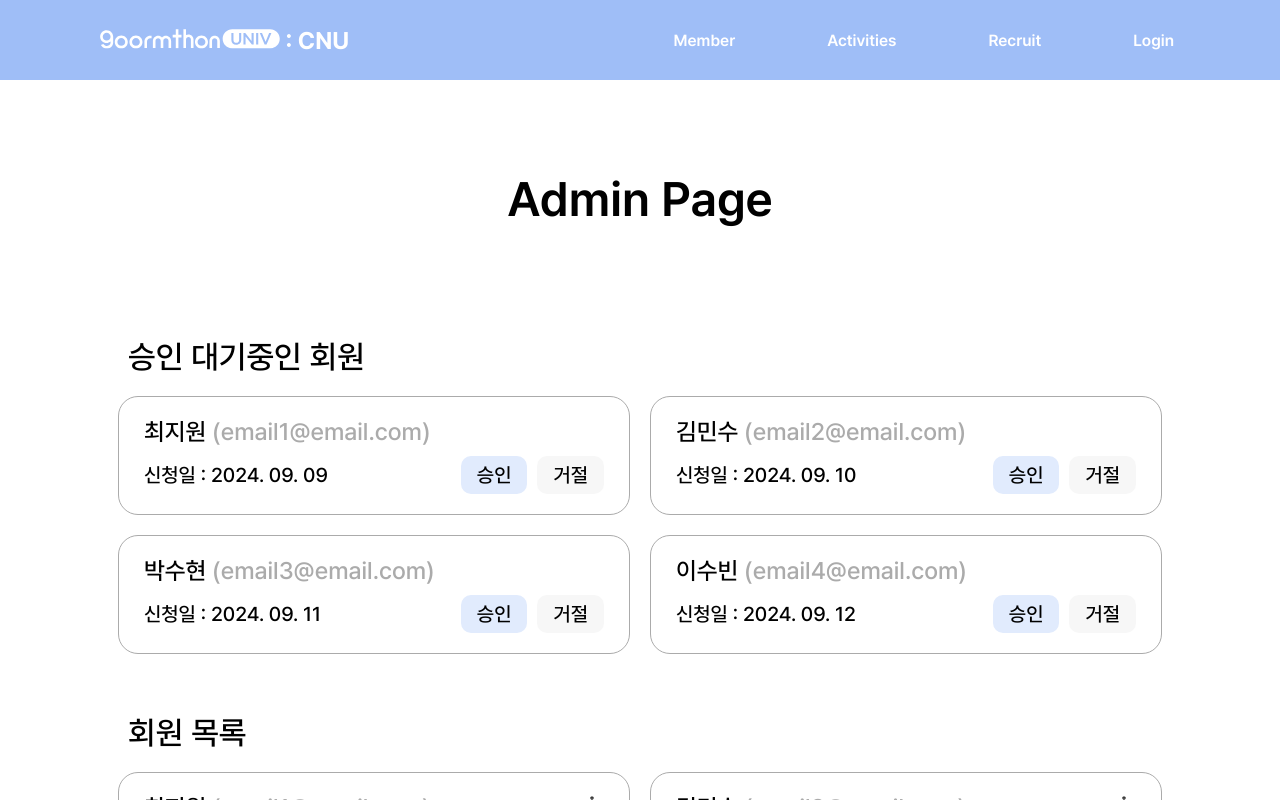
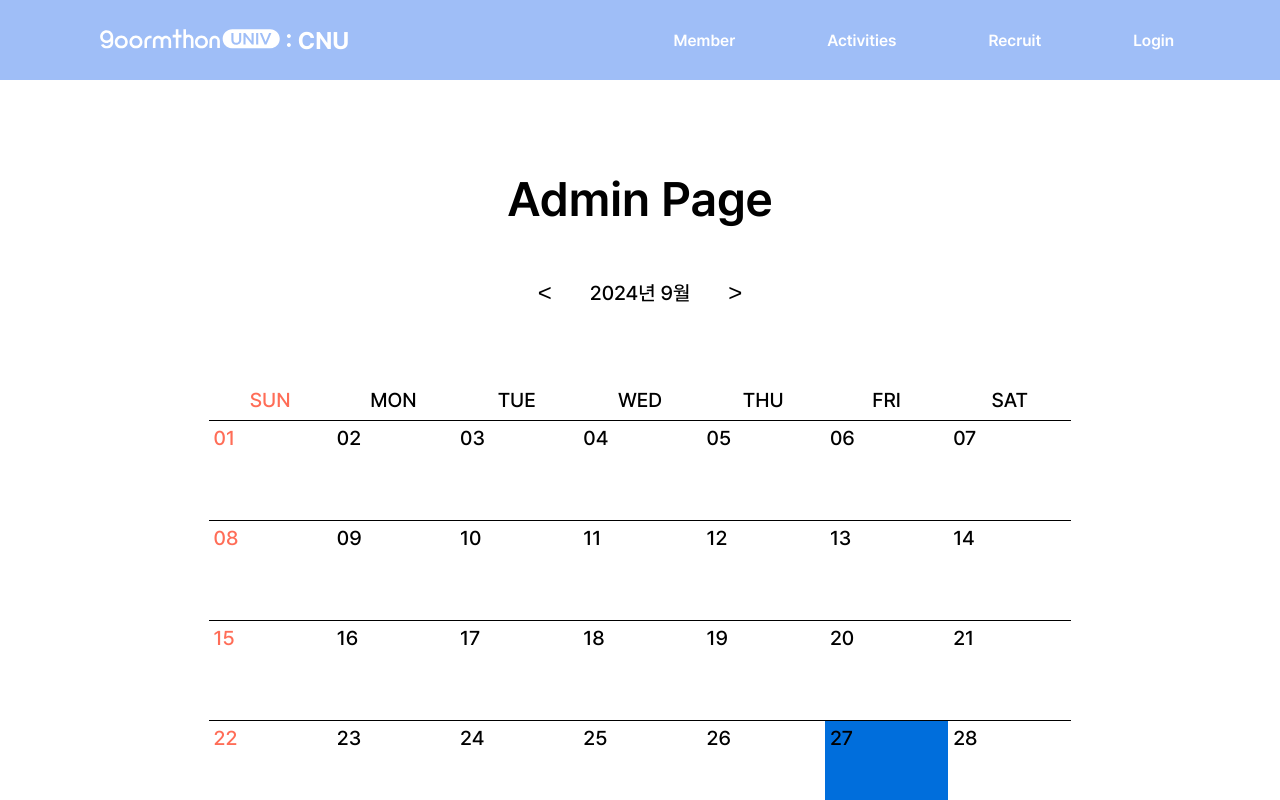
Before and after one commit to 9oormthonUNIV-JNU/B_FE, a React (Vite) app in the folder 9oormthonUNIV_JNU/: page /admin in a window 1280 px wide. Shown: the top 800 px of the page. Built offline with nearby package versions, Linux system fonts and the light colour scheme; the HTML template or start-up script is replaced by a standard one.

Commit message:
feat: CustomCalendar 구현

```diff
--- /dev/null
+++ b/9oormthonUNIV_JNU/src/components/admin/organisms/AdminCalendar.tsx
@@ -0,0 +1,7 @@
+import CustomCalendar from "../../general/molecules/CustomCalendar";
+
+const AdminCalendar = () => {
+  return <CustomCalendar />;
+};
+
+export default AdminCalendar;
--- a/9oormthonUNIV_JNU/src/components/admin/templates/MemberManage.tsx
+++ b/9oormthonUNIV_JNU/src/components/admin/templates/MemberManage.tsx
@@ -2,7 +2,7 @@ import PendingMemberList from "../organisms/PendingMemberList";
 import ApprovedMemberList from "../organisms/ApprovedMemberList";
 import styled from "styled-components";
 
-const MemberManage = styled.div`
+const MemberManageContainer = styled.div`
   display: flex;
   flex-direction: column;
   margin-top: 80px;
@@ -12,10 +12,10 @@ const MemberManage = styled.div`
 const MemeberManage = () => {
   return (
     <div>
-      <MemberManage>
+      <MemberManageContainer>
         <PendingMemberList />
         <ApprovedMemberList />
-      </MemberManage>
+      </MemberManageContainer>
     </div>
   );
 };
--- a/9oormthonUNIV_JNU/src/components/admin/templates/ScheduleManage.tsx
+++ b/9oormthonUNIV_JNU/src/components/admin/templates/ScheduleManage.tsx
@@ -1,5 +1,22 @@
+import AdminCalendar from "../organisms/AdminCalendar";
+import styled from "styled-components";
+
+const ScheduleManageContainer = styled.div`
+  display: flex;
+  justify-content: center;
+  align-items: center;
+  flex-direction: column;
+  margin-top: 20px;
+  width: 80%;
+  margin: 0 auto 130px;
+`;
+
 const ScheduleManage = () => {
-  return <div>ScheduleManage</div>;
+  return (
+    <ScheduleManageContainer>
+      <AdminCalendar />
+    </ScheduleManageContainer>
+  );
 };
 
 export default ScheduleManage;
--- /dev/null
+++ b/9oormthonUNIV_JNU/src/components/general/molecules/CustomCalendar.tsx
@@ -0,0 +1,158 @@
+import { useState } from "react";
+import Calendar from "react-calendar";
+import styled from "styled-components";
+
+const CalendarWrapper = styled.div`
+  display: flex;
+  flex-direction: column;
+  width: 100%;
+  background-color: white; /* 전체 배경 흰색 */
+  padding: 20px;
+`;
+
+const MonthNavigation = styled.div`
+  display: flex;
+  justify-content: center;
+  align-items: center;
+  margin-bottom: 80px;
+  gap: 32px;
+`;
+
+const NavButton = styled.button`
+  background: none;
+  border: none;
+  font-size: 1.5rem;
+  cursor: pointer;
+  color: black;
+`;
+
+const StyledCalendar = styled(Calendar)`
+  width: 100%;
+  border: none;
+
+  .react-calendar__tile {
+    position: relative;
+    height: 100px;
+    display: flex;
+    flex-direction: column;
+    align-items: flex-start;
+    padding: 5px;
+    box-sizing: border-box;
+    border-top: 1px solid black !important;
+    background-color: white;
+    border: none; /* 모든 경계선 제거 */
+
+    /* 기본 숫자 숨기기 */
+    & > abbr {
+      display: none; /* 기본 날짜 텍스트 숨기기 */
+    }
+  }
+
+  /* 토요일은 검은색으로 설정 */
+  .react-calendar__month-view__days__day--weekend:nth-child(7n) {
+    color: black;
+  }
+
+  /* 일요일 텍스트 색상 #ff6d57로 설정 */
+  .react-calendar__month-view__weekdays__weekday:nth-child(1) abbr {
+    color: #ff6d57; /* 일요일(SUN)의 글씨 색상을 #ff6d57로 설정 */
+  }
+
+  .react-calendar__tile--active {
+    background-color: #006edc;
+    color: white;
+  }
+
+  /* 요일을 대문자 세 글자로 설정 */
+  .react-calendar__month-view__weekdays__weekday {
+    text-align: center;
+    font-size: 1rem;
+    font-weight: bold;
+    color: black;
+    margin-bottom: 8px;
+  }
+
+  /* 요일 스타일 */
+  .react-calendar__month-view__weekdays__weekday abbr {
+    font-family: "Pretendard", sans-serif;
+    font-size: 20px;
+    font-weight: 500;
+    text-decoration: none; /* 밑줄 제거 */
+  }
+
+  /* 기본 네비게이션을 숨깁니다 */
+  .react-calendar__navigation {
+    display: none;
+  }
+`;
+
+// 날짜 텍스트 스타일링
+const DateText = styled.div`
+  font-family: "Pretendard", sans-serif;
+  font-size: 20px;
+  font-weight: 500;
+  color: ${({ isSunday }) => (isSunday ? "#ff6d57" : "#000")};
+`;
+
+const EventList = styled.div`
+  margin-top: 10px;
+  font-size: 0.8rem;
+  color: black;
+`;
+
+const CustomCalendar = () => {
+  const [date, setDate] = useState(new Date());
+
+  // 월을 이동하는 함수 (이전 달, 다음 달)
+  const handlePrevMonth = () => {
+    const prevMonth = new Date(date.setMonth(date.getMonth() - 1));
+    setDate(prevMonth);
+  };
+
+  const handleNextMonth = () => {
+    const nextMonth = new Date(date.setMonth(date.getMonth() + 1));
+    setDate(nextMonth);
+  };
+
+  // 월과 연도를 표시하는 형식
+  const formattedMonthYear = date.toLocaleDateString("ko-KR", {
+    year: "numeric",
+    month: "long",
+  });
+
+  // 현재 월을 저장
+  const currentMonth = date.getMonth();
+
+  return (
+    <CalendarWrapper>
+      {/* 월 네비게이션 */}
+      <MonthNavigation>
+        <NavButton onClick={handlePrevMonth}>{"<"}</NavButton>
+        <DateText>{formattedMonthYear}</DateText>
+        <NavButton onClick={handleNextMonth}>{">"}</NavButton>
+      </MonthNavigation>
+
+      {/* 달력 */}
+      <StyledCalendar
+        onChange={setDate}
+        value={date}
+        locale="en-US"
+        formatShortWeekday={(locale, date) =>
+          date.toLocaleDateString("en-US", { weekday: "short" }).toUpperCase()
+        }
+        /* 숫자를 두 자리 형식으로 표시 */
+        tileContent={
+          ({ date, view }) =>
+            view === "month" && date.getMonth() === currentMonth ? (
+              <DateText isSunday={date.getDay() === 0}>
+                {date.getDate().toString().padStart(2, "0")}
+                {/* 숫자를 두 자리로 */}
+              </DateText>
+            ) : null /* 현재 월에 속하지 않는 날짜는 표시하지 않음 */
+        }
+      />
+    </CalendarWrapper>
+  );
+};
+
+export default CustomCalendar;
--- a/9oormthonUNIV_JNU/src/pages/AdminPage.tsx
+++ b/9oormthonUNIV_JNU/src/pages/AdminPage.tsx
@@ -20,7 +20,7 @@ const AdminPageConatiner = styled.div`
 `;
 
 const AdminPage = () => {
-  const [selectedMenu, setSelectedMenu] = useState("회원 관리");
+  const [selectedMenu, setSelectedMenu] = useState("일정 관리");
 
   const renderContent = () => {
     switch (selectedMenu) {
```
Also changed, not shown: 9oormthonUNIV_JNU/src/components/general/molecules/GeneralMolecule.tsx (deleted), 9oormthonUNIV_JNU/src/components/general/templates/GeneralTemplate.jsx (deleted), 9oormthonUNIV_JNU/src/components/general/templates/GeneralTemplate.tsx (added).
